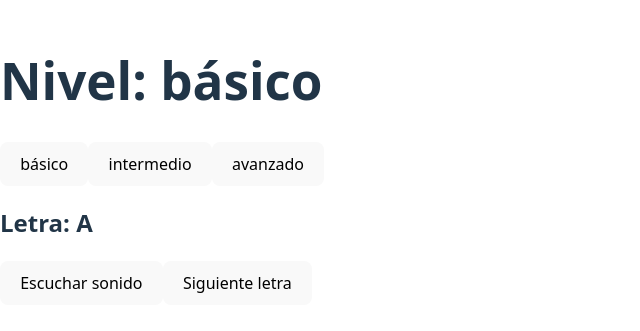
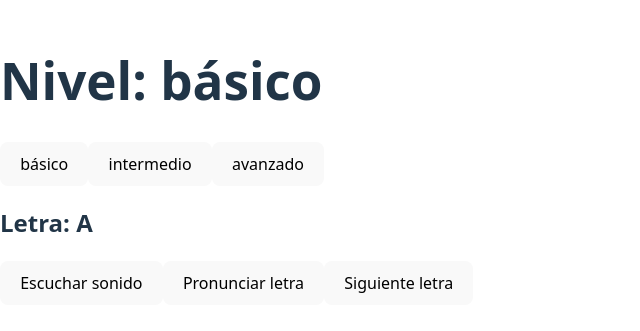
Before and after one commit to BraightonDev/eduvoice, a React (Vite) app: page /letras-audio in a window 1280 px wide. Shown: the part 239-570 px from the top of the page, without its empty margins (0-640 px from the left). Built offline with nearby package versions, Linux system fonts and the light colour scheme.

Commit message:
Botón de AudioLetras añadido a main

```diff
--- a/src/components/LetrasAudio.jsx
+++ b/src/components/LetrasAudio.jsx
@@ -22,6 +22,29 @@ setIndex(index + 1);
 const cambiarNivel = (nuevoNivel) => {
 setNivel(nuevoNivel);
 setIndex(0); // reiniciar al comenzar otro nivel
+};
+
+const verificarPronunciacion = () => {
+  const reconocimiento = new window.webkitSpeechRecognition(); // o SpeechRecognition
+  reconocimiento.lang = "es-ES";
+
+  reconocimiento.onresult = (evento) => {
+    const resultado = evento.results[0][0].transcript.toLowerCase();
+    console.log("Pronunciaste:", resultado);
+
+    if (resultado === letraActual.letra.toLowerCase()) {
+      alert("✅ Pronunciación correcta");
+    } else {
+      alert("❌ Intenta de nuevo");
+    }
+  };
+
+  reconocimiento.onerror = (e) => {
+    console.error("Error:", e);
+    alert("Error al reconocer la voz");
+  };
+
+  reconocimiento.start();
 };
 
 return (
@@ -51,6 +74,13 @@ return (
   </button>
 
   <button
+    className="bg-purple-500 text-white px-4 py-2 rounded mt-2"
+    onClick={verificarPronunciacion}
+  >
+    Pronunciar letra
+  </button>
+
+  <button
     className="bg-green-500 text-white px-4 py-2 rounded"
     onClick={siguiente}
     disabled={index >= letrasNivelActual.length - 1}
```
